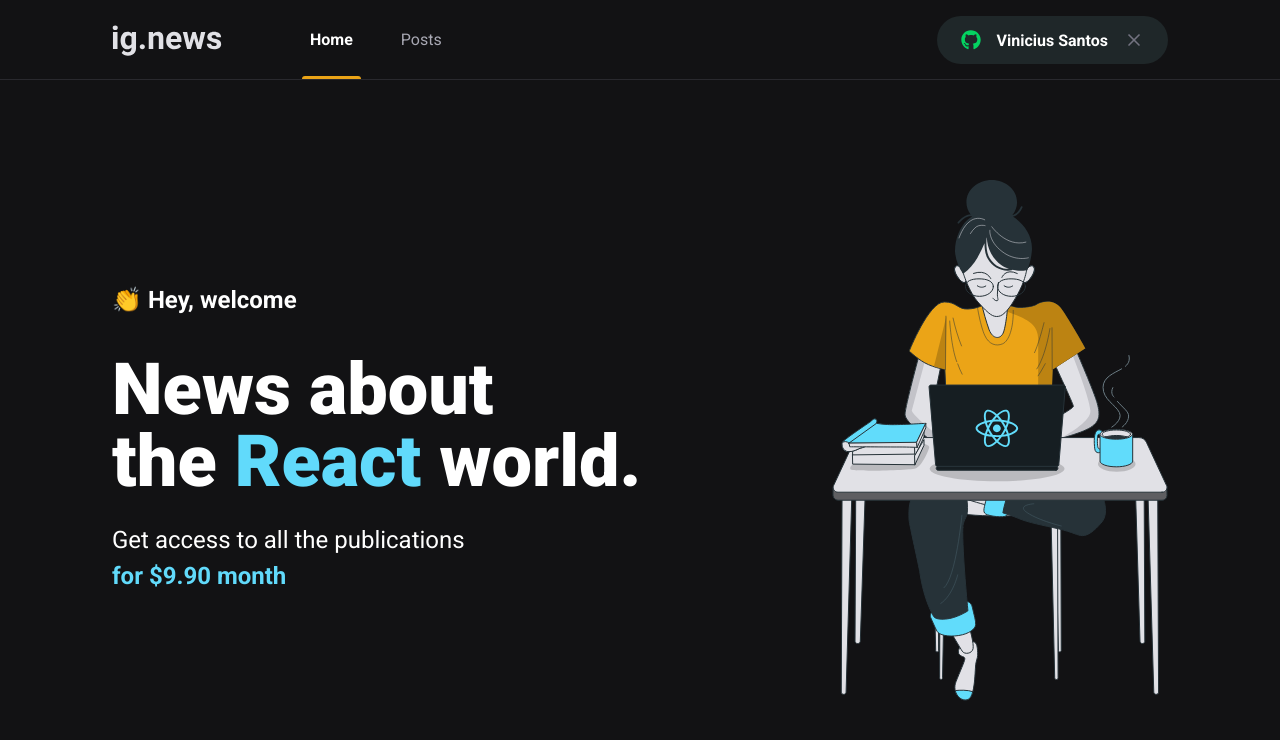
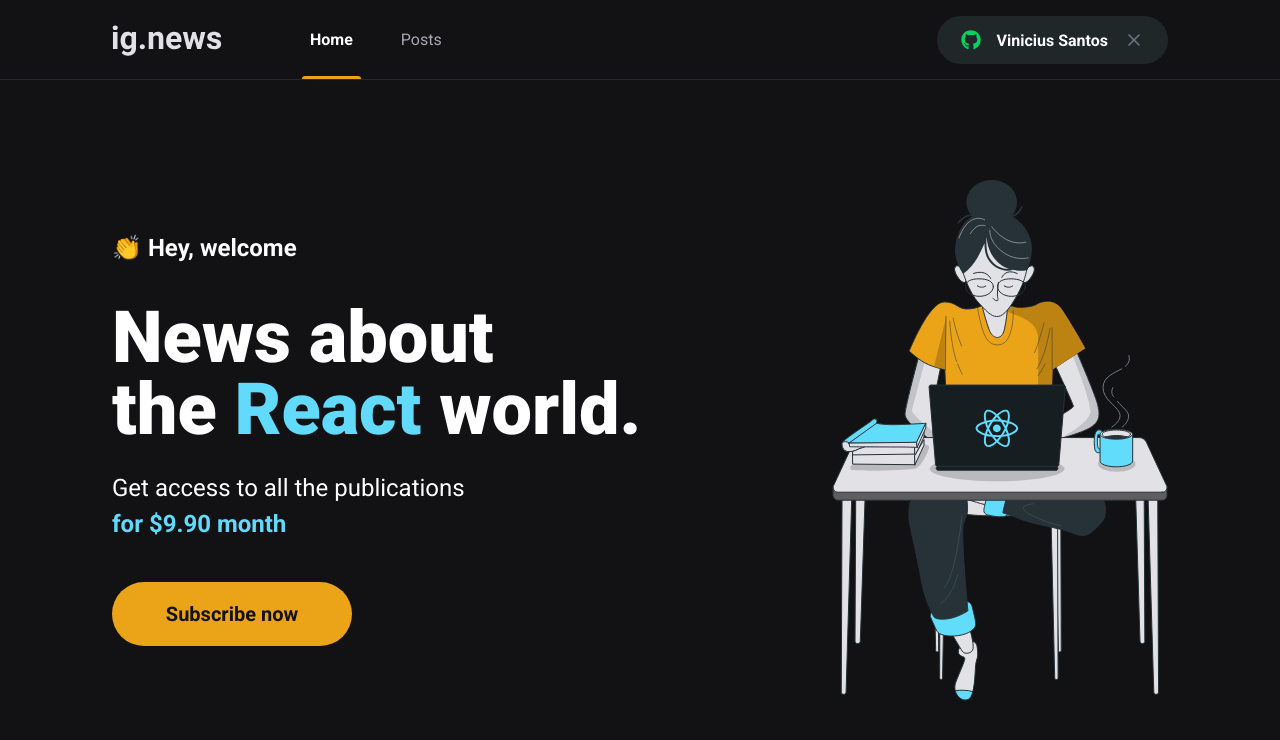
Before and after one commit to vini-cius/ignite-reactjs-ignews, a Next.js app: page / in a window 1280 px wide. Shown: the top 740 px of the page. Built offline with nearby package versions, Linux system fonts and the light colour scheme.

Commit message:
Subscribe button

```diff
--- a/src/components/Header/index.tsx
+++ b/src/components/Header/index.tsx
@@ -1,12 +1,11 @@
 import { SignInButton } from '../SignInButton';
 import styles from './styles.module.scss';
-import Image from 'next/image'
 
 export function Header() {
   return (
     <header className={styles.headerContainer}>
       <div className={styles.headerContent}>
-        <Image src="/images/logo.svg" alt="ig.news" width="110" height="31" />
+        <img src="/images/logo.svg" alt="ig.news" />
         <nav>
           <a href="" className={styles.active}>Home</a>
           <a href="">Posts</a>
--- /dev/null
+++ b/src/components/SubscribeButton/index.tsx
@@ -0,0 +1,12 @@
+import styles from './styles.module.scss';
+
+export function SubscribeButton() {
+  return (
+    <button
+      type="button"
+      className={styles.subscribeButton}
+    >
+      Subscribe now
+    </button>
+  )
+}
--- /dev/null
+++ b/src/components/SubscribeButton/styles.module.scss
@@ -0,0 +1,20 @@
+.subscribeButton {
+  height: 4rem;
+  width: 240px;
+  border: 0;
+  border-radius: 2rem;
+  background-color: var(--yellow-500);
+  color: var(--gray-900);
+  font-size: 1.25rem;
+  font-weight: bold;
+
+  display: flex;
+  align-items: center;
+  justify-content: center;
+
+  transition: filter 0.2s;
+
+  &:hover {
+    filter: brightness(0.8);
+  }
+}
--- a/src/pages/home.module.scss
+++ b/src/pages/home.module.scss
@@ -38,4 +38,8 @@
       font-weight: bold;
     }
   }
+
+  button {
+    margin-top: 2.5rem;
+  }
 }
--- a/src/pages/index.tsx
+++ b/src/pages/index.tsx
@@ -1,6 +1,8 @@
 import Head from 'next/head';
 
+import { SubscribeButton } from '../components/SubscribeButton';
 import styles from './home.module.scss';
+
 
 export default function Home() {
   return (
@@ -18,6 +20,8 @@
             Get access to all the publications <br />
             <span>for $9.90 month</span>
           </p>
+
+          <SubscribeButton />
         </section>
 
         <img src="/images/avatar.svg" alt="Girl coding" />
```
